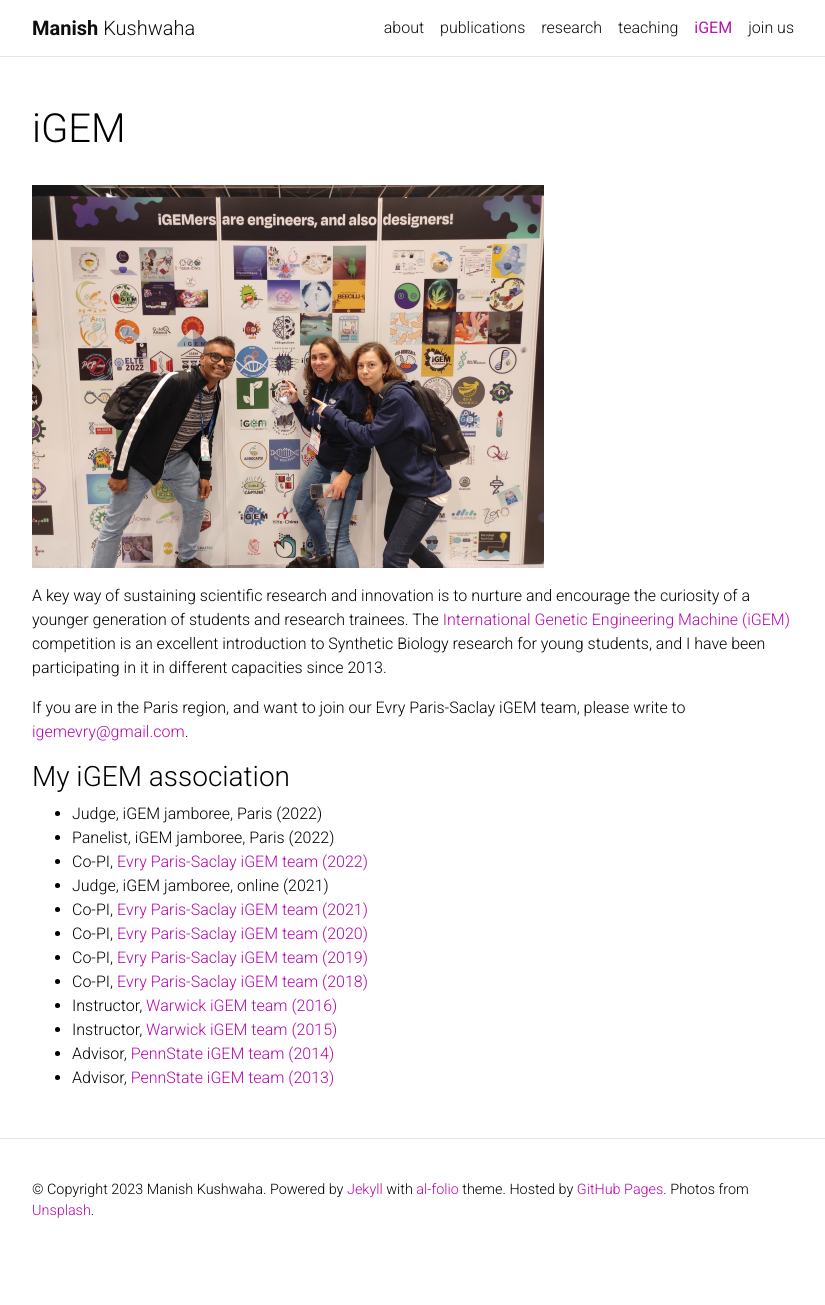
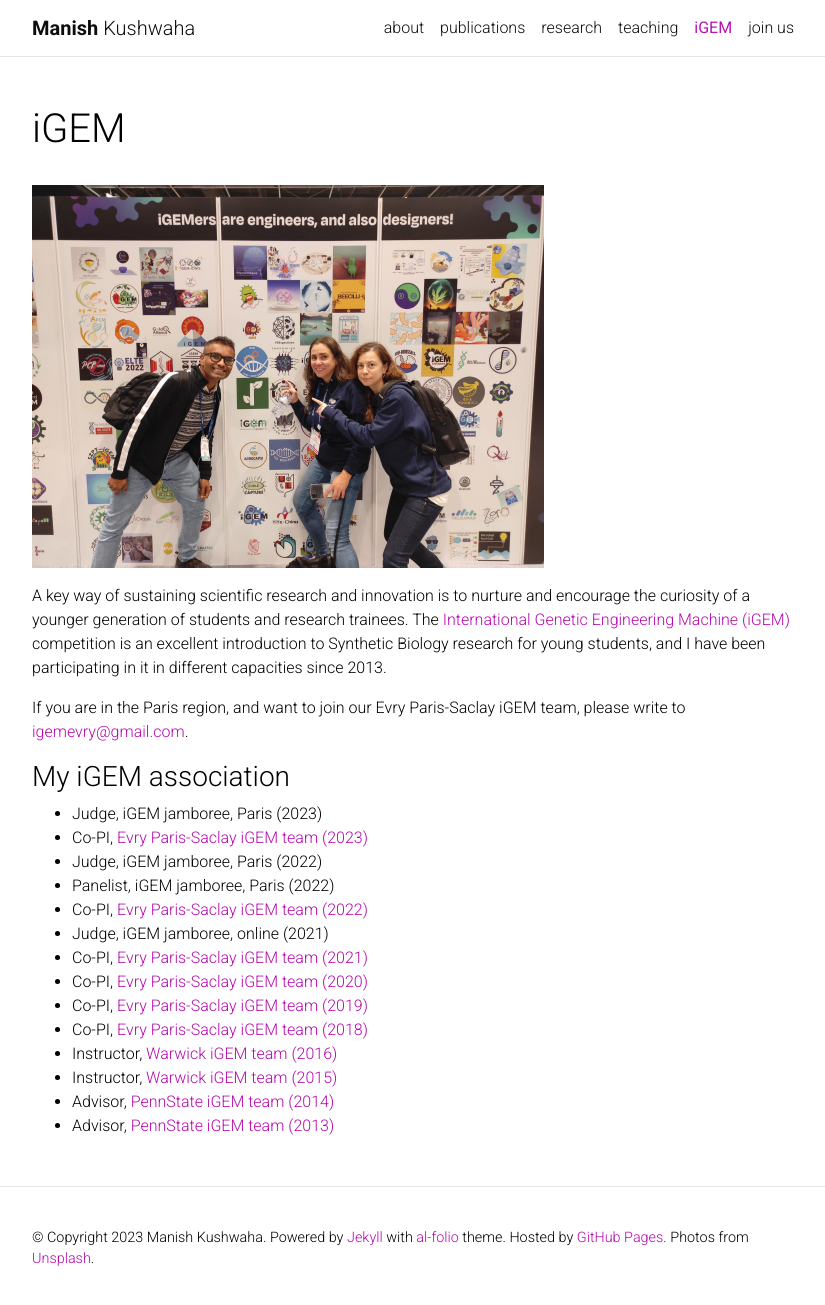
Before and after one commit to manishmicrobe/manishmicrobe.github.io, a Jekyll site: the page built from _pages/igem.md, in a window 1280 px wide and 1310 px high. Shown: the top 1305 px of the window, without its empty margins (223-1048 px from the left). Built offline with Jekyll 4.4.1, drawn with Linux system fonts in a browser that asks for light colours; comment, search, counter and statistics services are not loaded; a style sheet for code colours, icons or effects is not loaded.

Commit message:
Update igem.md
Added iGEM 2023

```diff
--- a/_pages/igem.md
+++ b/_pages/igem.md
@@ -14,6 +14,8 @@ A key way of sustaining scientific research and innovation is to nurture and enc
 If you are in the Paris region, and want to join our Evry Paris-Saclay iGEM team, please write to <igemevry@gmail.com>.
 
 ### My iGEM association
+* Judge, iGEM jamboree, Paris (2023)
+* Co-PI, [Evry Paris-Saclay iGEM team (2023)](https://2023.igem.wiki/evry-paris-saclay/index.html)
 * Judge, iGEM jamboree, Paris (2022)
 * Panelist, iGEM jamboree, Paris (2022)
 * Co-PI, [Evry Paris-Saclay iGEM team (2022)](https://2022.igem.wiki/evry-paris-saclay/index.html)
```
